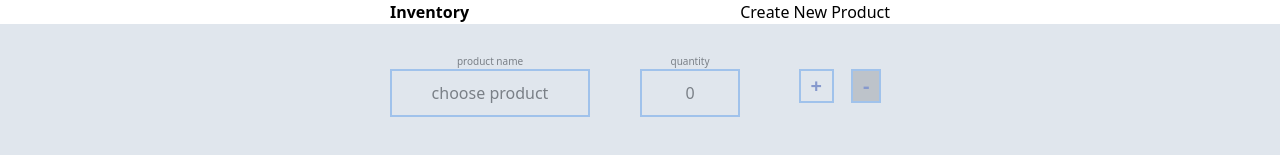
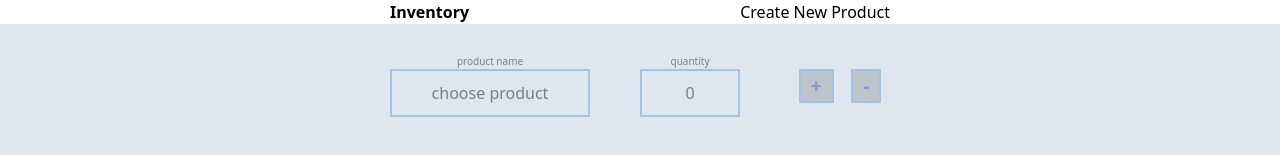
Before and after one commit to alextes90/inventory-management, a Next.js app: page / in a window 1280 px wide. Shown: the top 155 px of the page. Built offline with nearby package versions, Linux system fonts and the light colour scheme; no server answers.

Commit message:
feat: change mutated-item component

```diff
--- a/src/screens/components/mutated-item.tsx
+++ b/src/screens/components/mutated-item.tsx
@@ -1,16 +1,17 @@
-import { InventoryItem } from "@/models";
-import { useEffect, useState } from "react";
+import { DEFAULT_PRODUCT_NAME } from "@/constans";
 
 type Props = {
   changeItemName: string;
   changeItemQuant: number;
   setChangeItemQuant: React.Dispatch<React.SetStateAction<number>>;
+  setRequestUpdate: (bool: boolean) => void;
 };
 
 export const MutatedItem = ({
   changeItemName,
   changeItemQuant,
   setChangeItemQuant,
+  setRequestUpdate,
 }: Props) => {
   return (
     <div className='flex w-[500px] justify-between py-[30px] items-center'>
@@ -29,21 +30,30 @@ export const MutatedItem = ({
       <div>
         <div className='py-[2px] flex w-[100px] justify-around'>
           <button
-            className='text-blue-800 text-[20px] font-bold cursor-pointer border-blue-400 border-solid border-2 px-[10px]'
+            className={`text-blue-800 text-[20px] font-bold cursor-pointer border-blue-400 border-solid border-2 px-[10px] ${
+              changeItemName === DEFAULT_PRODUCT_NAME ? "disabled" : ""
+            }`}
             onClick={() => {
               setChangeItemQuant((prev: number) => prev + 1);
+              setRequestUpdate(false);
             }}
+            disabled={changeItemName === DEFAULT_PRODUCT_NAME}
           >
             +
           </button>
           <button
             className={`text-blue-800 text-[20px] font-bold cursor-pointer border-blue-400 border-solid border-2 px-[10px] ${
-              changeItemQuant <= 0 ? "disabled" : ""
+              changeItemQuant <= 0 || changeItemName === DEFAULT_PRODUCT_NAME
+                ? "disabled"
+                : ""
             }`}
             onClick={() => {
               setChangeItemQuant((prev: number) => prev - 1);
+              setRequestUpdate(false);
             }}
-            disabled={changeItemQuant <= 0}
+            disabled={
+              changeItemQuant <= 0 || changeItemName === DEFAULT_PRODUCT_NAME
+            }
           >
             -
           </button>
```
